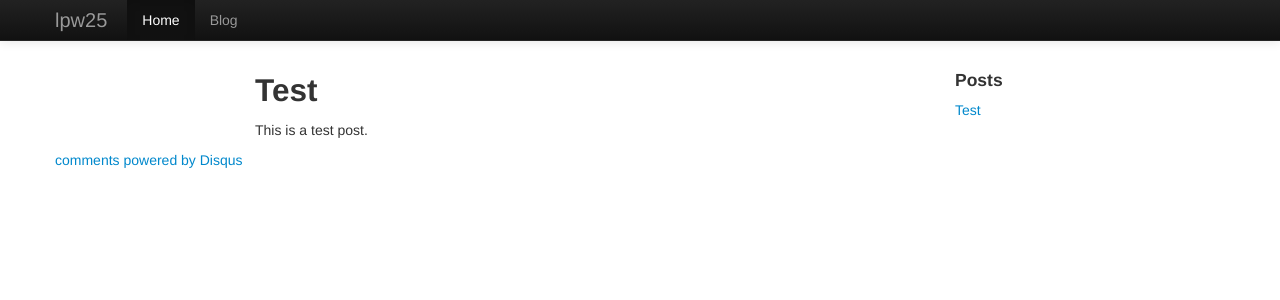
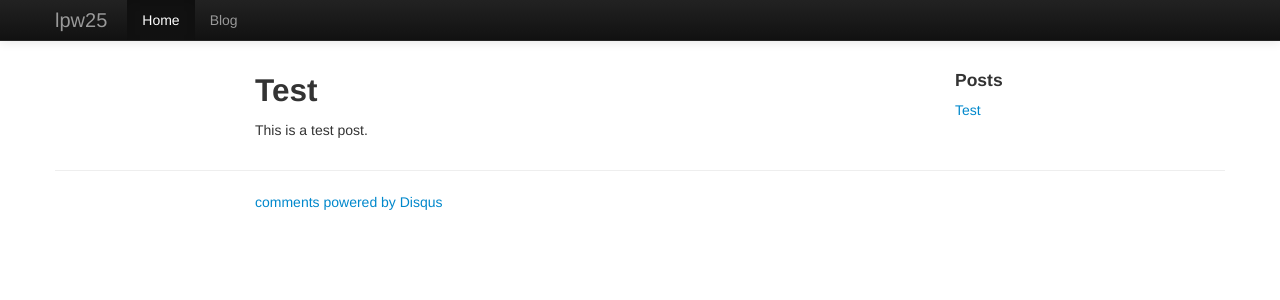
Before and after one commit to lpw25/lpw25.github.com, a Jekyll site: the page built from _posts/2013-01-20-test.md, in a window 1280 px wide. Shown: the top 300 px of the page. Built offline with Jekyll 4.4.1, drawn with Linux system fonts in a browser that asks for light colours; comment, search, counter and statistics services are not loaded.

Commit message:
Move the comments

```diff
--- a/_layouts/post.html
+++ b/_layouts/post.html
@@ -25,6 +25,9 @@ layout: page
     </ul>
   </div>
 </div>
+<hr>
+<div class="row">
+  <div class="span8 offset2">
     <div id="disqus_thread"></div>
     <script type="text/javascript">
       /* * * CONFIGURATION VARIABLES: EDIT BEFORE PASTING INTO YOUR WEBPAGE * * */
@@ -39,3 +42,5 @@ layout: page
     </script>
     <noscript>Please enable JavaScript to view the <a href="http://disqus.com/?ref_noscript">comments powered by Disqus.</a></noscript>
     <a href="http://disqus.com" class="dsq-brlink">comments powered by <span class="logo-disqus">Disqus</span></a>
+  </div>
+</div>
```
Lines whose indentation alone changed are shown as unchanged.
